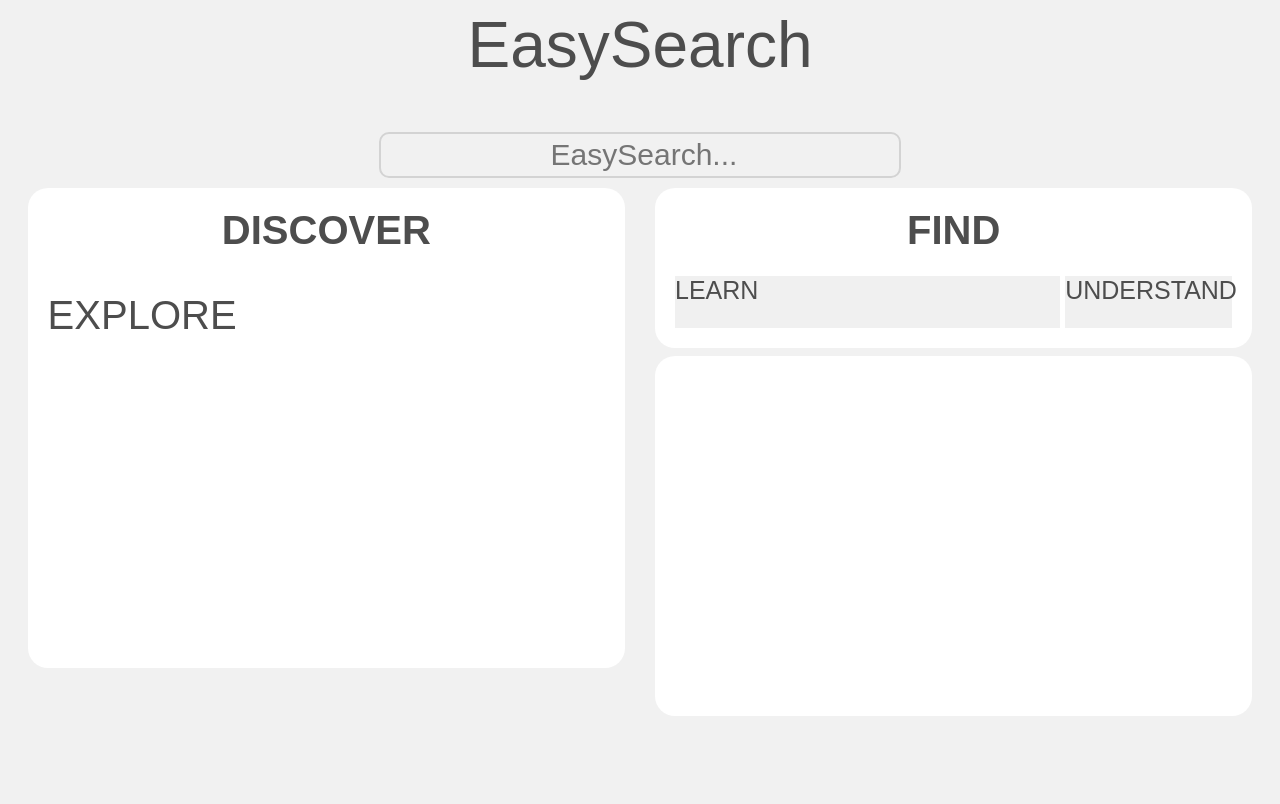
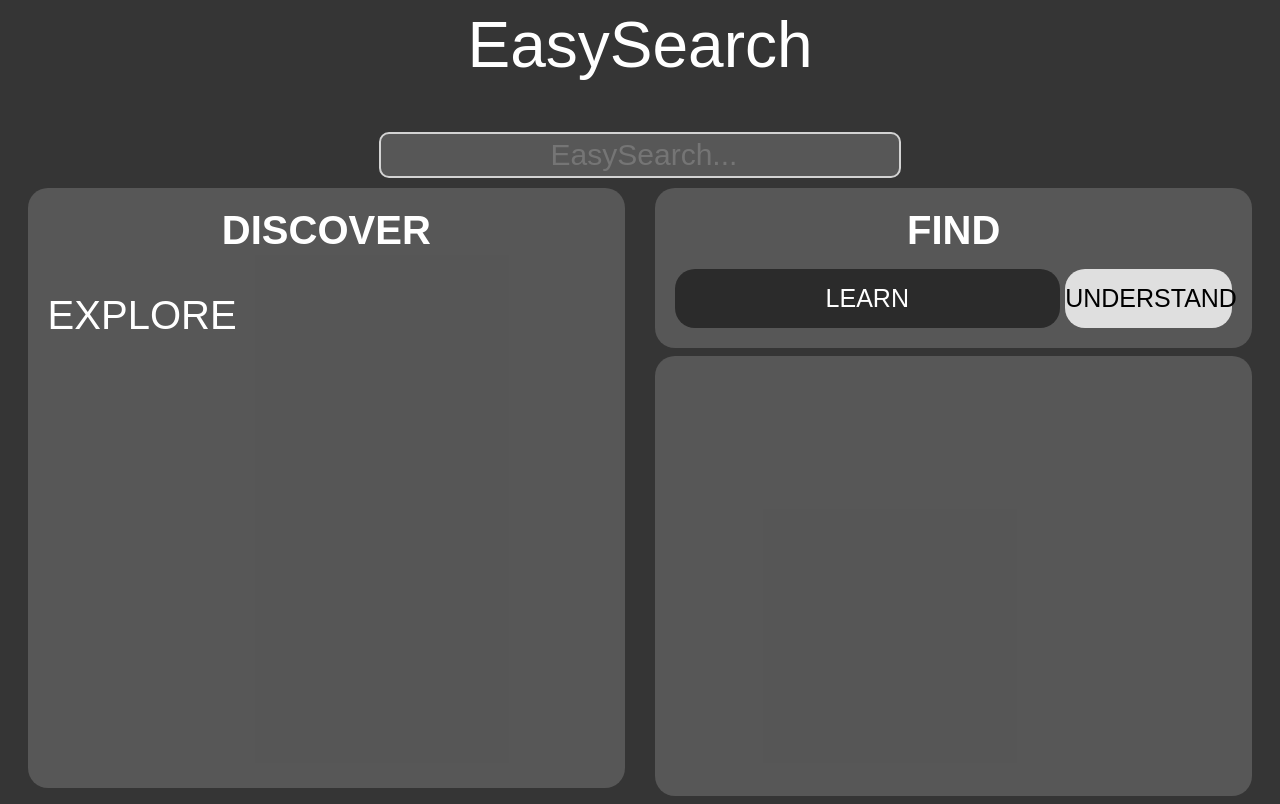
Before and after one commit to 19383562965/EasySearch1, a plain HTML site: page index.html in a window 1280 px wide. Drawn offline with Linux system fonts and the light colour scheme.

Commit message:
Update style.css

```diff
--- a/style.css
+++ b/style.css
@@ -1,12 +1,12 @@
 body {
   font-family: Arial, Helvetica, sans-serif;
-  color: rgb(77, 77, 77);
-  background-color: rgb(241, 241, 241);
+  color: rgb(255, 255, 255);
+  background-color: rgb(53, 53, 53);
 }
 body::selection {
   font-family: Arial, Helvetica, sans-serif;
-  background-color: rgb(77, 77, 77);
-  color: rgb(241, 241, 241);
+  background-color: rgb(0, 0, 0);
+  color: rgb(255, 255, 255);
 }
 .title {
   margin-top: 0;
@@ -23,7 +23,7 @@ body::selection {
   padding: 0;
 }
 .search {
-  background-color: rgb(241, 241, 241);
+  background-color: rgba(161, 161, 161, 0.308);
   border: solid 2px rgb(211, 211, 211);
   width: 40%;
   height: 40px;
@@ -60,11 +60,11 @@ body::selection {
   flex-wrap: wrap;
 }
 .wiki-container {
-  background-color: white;
+  background-color: rgba(161, 161, 161, 0.308);
   width: 90%;
   padding: 20px;
   border-radius: 20px;
-  min-height: 55vh;
+  min-height: 70vh;
 }
 .wiki-title {
   text-align: center;
@@ -76,7 +76,7 @@ body::selection {
   font-size: 40px;
 }
 .datamuse-container {
-  background-color: white;
+  background-color: rgba(161, 161, 161, 0.308);
   width: 90%;
   padding: 20px;
   border-radius: 20px;
@@ -97,25 +97,32 @@ body::selection {
 }
 .datamuse-text {
   font-size: 25px;
-  background-color: rgb(240, 240, 240);
+  background-color: rgb(43, 43, 43);
   width: 69%;
   margin: 0;
+  border-radius: 20px;
+  text-align: center;
+  padding-top: 15px;
 }
 .datamuse-translation {
   font-size: 25px;
-  background-color: rgb(240, 240, 240);
+  background-color: rgb(223, 223, 223);
+  color: black;
   width: 30%;
   margin: 0;
+  border-radius: 20px;
+  text-align: center;
+  padding-top: 15px;
 }
 .unsplash-container {
-  background-color: white;
+  background-color: rgba(161, 161, 161, 0.308);
   width: 90%;
   padding: 20px;
   border-radius: 20px;
   justify-content: center;
   align-items: center;
   display: flex;
-  min-height: 40vh;
+  height: 50vh;
 }
 img {
   border-radius: 20px;
```
